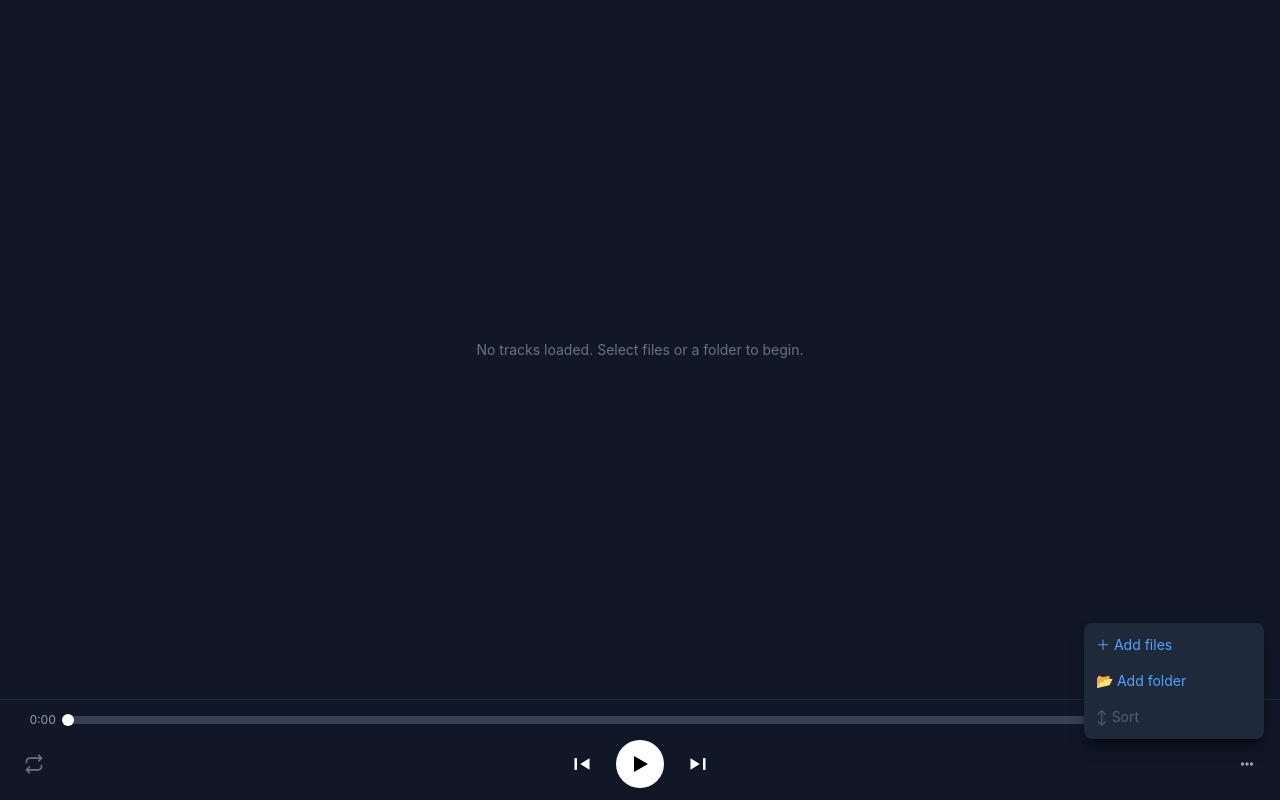
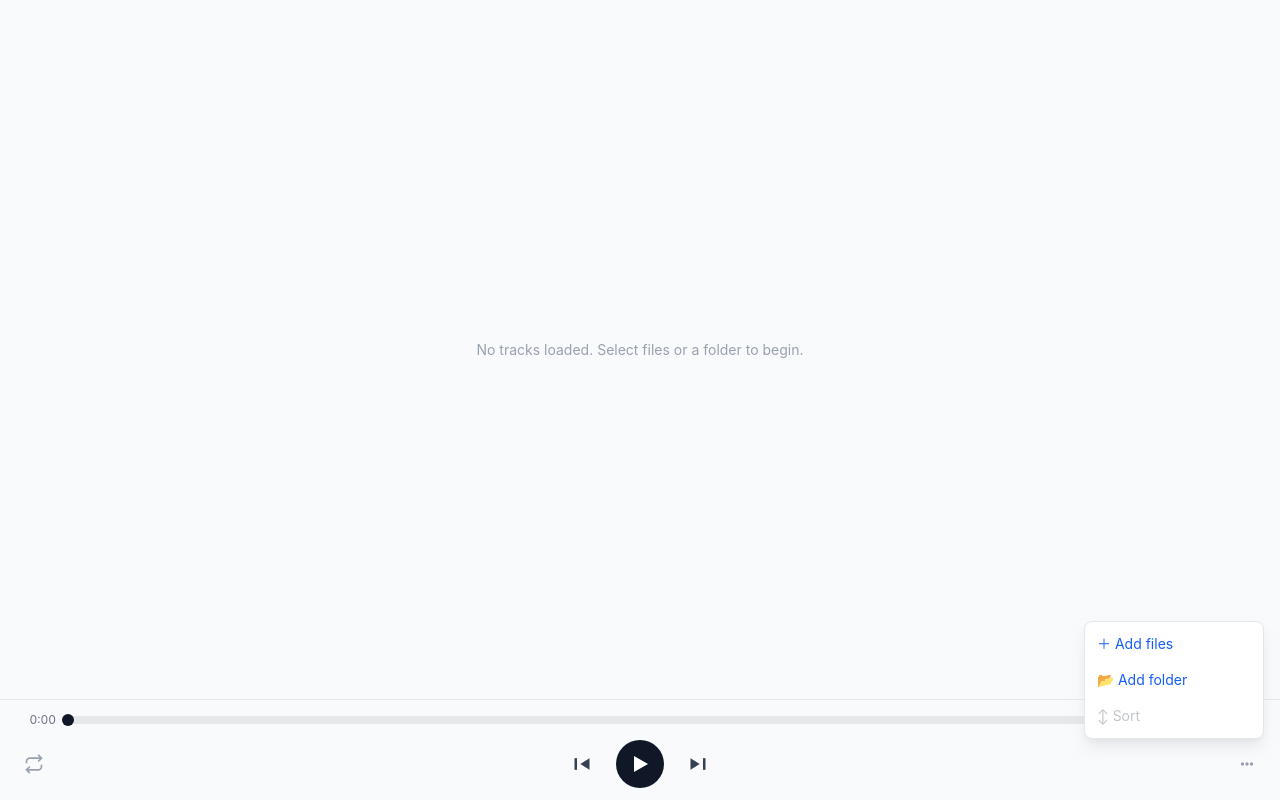
Before and after one commit to anfilat/repeit, a React (Vite) app: page / in a window 1280 px wide. Both pictures are taken after a click on the button 1247 px from the left and 764 px from the top of the page. Built offline with nearby package versions, Linux system fonts and the light colour scheme.

Commit message:
switch to the light theme

```diff
--- a/src/components/App.tsx
+++ b/src/components/App.tsx
@@ -275,17 +275,17 @@ export function App() {
   }, [playlist]);
 
   return (
-    <div className="flex flex-col overflow-hidden bg-gray-900 text-white" style={{ height: viewportHeight }}>
+    <div className="flex flex-col overflow-hidden bg-gray-50 text-gray-900" style={{ height: viewportHeight }}>
       {/* Loading overlay */}
       {playlist.loadingState.isLoading && (
-        <div className="fixed inset-0 bg-black/60 flex items-center justify-center z-50">
-          <div className="bg-gray-800 rounded-lg p-6 mx-4 min-w-[280px]">
+        <div className="fixed inset-0 bg-black/30 flex items-center justify-center z-50">
+          <div className="bg-white rounded-lg p-6 mx-4 min-w-[280px] shadow-lg">
             <p className="text-center mb-3 text-sm">
               Копирование файлов {playlist.loadingState.current}/{playlist.loadingState.total}
             </p>
-            <div className="w-full bg-gray-700 rounded-full h-2">
+            <div className="w-full bg-gray-200 rounded-full h-2">
               <div
-                className="bg-blue-500 h-2 rounded-full transition-all duration-200"
+                className="bg-blue-600 h-2 rounded-full transition-all duration-200"
                 style={{
                   width: `${playlist.loadingState.total > 0 ? (playlist.loadingState.current / playlist.loadingState.total) * 100 : 0}%`,
                 }}
@@ -297,11 +297,11 @@ export function App() {
 
       {/* Missing files modal */}
       {missingFiles.length > 0 && (
-        <div className="fixed inset-0 bg-black/60 flex items-center justify-center z-50">
-          <div className="bg-gray-800 rounded-lg p-6 mx-4 min-w-[280px] max-w-[400px]">
+        <div className="fixed inset-0 bg-black/30 flex items-center justify-center z-50">
+          <div className="bg-white rounded-lg p-6 mx-4 min-w-[280px] max-w-[400px] shadow-lg">
             <h2 className="text-lg font-semibold mb-3">Файлы не найдены</h2>
-            <p className="text-sm text-gray-300 mb-3">Следующие файлы отсутствуют:</p>
-            <ul className="text-sm text-gray-400 mb-4 max-h-40 overflow-y-auto">
+            <p className="text-sm text-gray-600 mb-3">Следующие файлы отсутствуют:</p>
+            <ul className="text-sm text-gray-500 mb-4 max-h-40 overflow-y-auto">
               {missingFiles.map(id => (
                 <li key={id}>• {id}</li>
               ))}
@@ -312,13 +312,13 @@ export function App() {
                   await handleClearPlaylist();
                   setMissingFiles([]);
                 }}
-                className="px-4 py-2 bg-red-600 hover:bg-red-500 rounded text-sm font-medium transition-colors"
+                className="px-4 py-2 bg-red-600 hover:bg-red-700 rounded text-sm font-medium transition-colors"
               >
                 Очистить плейлист
               </button>
               <button
                 onClick={() => setMissingFiles([])}
-                className="px-4 py-2 bg-blue-600 hover:bg-blue-500 rounded text-sm font-medium transition-colors"
+                className="px-4 py-2 bg-blue-600 hover:bg-blue-700 rounded text-sm font-medium transition-colors"
               >
                 ОК
               </button>
@@ -339,7 +339,7 @@ export function App() {
       />
 
       {/* Player bar */}
-      <footer className="border-t border-gray-800 px-4 py-3 flex flex-col gap-3">
+      <footer className="border-t border-gray-200 px-4 py-3 flex flex-col gap-3">
         <ProgressBar
           currentTime={audio.audioState.currentTime}
           duration={audio.audioState.duration}
@@ -350,7 +350,7 @@ export function App() {
           <div className="min-w-[60px]">
             <button
               onClick={cycleRepeat}
-              className={`p-2 rounded hover:bg-white/10 transition-colors ${playlist.state.repeat === 'off' ? 'text-gray-500' : 'text-blue-400'}`}
+              className={`p-2 rounded hover:bg-gray-100 transition-colors ${playlist.state.repeat === 'off' ? 'text-gray-400' : 'text-blue-600'}`}
               title={
                 playlist.state.repeat === 'off'
                   ? 'Repeat off'
--- a/src/components/PlayerControls.tsx
+++ b/src/components/PlayerControls.tsx
@@ -8,7 +8,11 @@ interface PlayerControlsProps {
 export function PlayerControls({ isPlaying, onPlayPause, onNext, onPrev }: PlayerControlsProps) {
   return (
     <div className="flex items-center justify-center gap-4">
-      <button onClick={onPrev} className="p-2 rounded hover:bg-white/10 transition-colors text-white" title="Previous">
+      <button
+        onClick={onPrev}
+        className="p-2 rounded hover:bg-gray-100 transition-colors text-gray-700"
+        title="Previous"
+      >
         <svg width="20" height="20" viewBox="0 0 24 24" fill="currentColor">
           <rect x="3" y="5" width="3" height="14" />
           <polygon points="21 5 10 12 21 19" />
@@ -17,7 +21,7 @@ export function PlayerControls({ isPlaying, onPlayPause, onNext, onPrev }: Playe
 
       <button
         onClick={onPlayPause}
-        className="p-3 rounded-full bg-white text-black hover:bg-gray-200 transition-colors"
+        className="p-3 rounded-full bg-gray-900 text-white hover:bg-gray-700 transition-colors"
         title={isPlaying ? 'Pause' : 'Play'}
       >
         {isPlaying ? (
@@ -32,7 +36,7 @@ export function PlayerControls({ isPlaying, onPlayPause, onNext, onPrev }: Playe
         )}
       </button>
 
-      <button onClick={onNext} className="p-2 rounded hover:bg-white/10 transition-colors text-white" title="Next">
+      <button onClick={onNext} className="p-2 rounded hover:bg-gray-100 transition-colors text-gray-700" title="Next">
         <svg width="20" height="20" viewBox="0 0 24 24" fill="currentColor">
           <rect x="18" y="5" width="3" height="14" />
           <polygon points="3 5 14 12 3 19" />
--- a/src/components/Playlist.tsx
+++ b/src/components/Playlist.tsx
@@ -38,7 +38,7 @@ export function Playlist({
 
   if (tracks.length === 0) {
     return (
-      <div className="flex-1 flex items-center justify-center text-gray-500 text-sm">
+      <div className="flex-1 flex items-center justify-center text-gray-400 text-sm">
         No tracks loaded. Select files or a folder to begin.
       </div>
     );
--- a/src/components/PlaylistItem.tsx
+++ b/src/components/PlaylistItem.tsx
@@ -71,13 +71,13 @@ export function PlaylistItem({
       ref={ref}
       style={style}
       className={`flex items-center gap-2 px-3 py-2 rounded cursor-pointer group ${
-        isActive ? 'bg-blue-600/20 text-blue-300' : 'hover:bg-white/5'
+        isActive ? 'bg-blue-600/10 text-blue-700' : 'hover:bg-gray-100'
       }`}
       onDoubleClick={onSelect}
     >
       {!isTouchDevice && (
         <button
-          className="cursor-grab active:cursor-grabbing text-gray-500 hover:text-gray-300 px-1"
+          className="cursor-grab active:cursor-grabbing text-gray-400 hover:text-gray-600 px-1"
           {...attributes}
           {...listeners}
         >
@@ -90,7 +90,7 @@ export function PlaylistItem({
         </button>
       )}
       <span className="flex-1 truncate text-sm">{track.name}</span>
-      <span className="text-xs text-gray-400">{formatDuration(track.duration)}</span>
+      <span className="text-xs text-gray-500">{formatDuration(track.duration)}</span>
       <TrackMenu
         onPlay={onSelect}
         onMoveUp={onMoveUp}
--- a/src/components/PlaylistMenu.tsx
+++ b/src/components/PlaylistMenu.tsx
@@ -32,7 +32,7 @@ export function PlaylistMenu({ onAddFiles, onAddFolder, onSort, onClear, hasTrac
     <div ref={menuRef} className="relative">
       <button
         onClick={() => setOpen(v => !v)}
-        className="p-2 rounded hover:bg-white/10 transition-colors text-gray-400 hover:text-white"
+        className="p-2 rounded hover:bg-gray-100 transition-colors text-gray-400 hover:text-gray-700"
         title="Playlist actions"
       >
         <svg width="18" height="18" viewBox="0 0 16 16" fill="currentColor">
@@ -42,30 +42,30 @@ export function PlaylistMenu({ onAddFiles, onAddFolder, onSort, onClear, hasTrac
         </svg>
       </button>
       {open && (
-        <div className="absolute right-0 bottom-full mb-2 bg-gray-800 rounded-lg shadow-lg shadow-black/50 py-1 min-w-[180px] z-50">
+        <div className="absolute right-0 bottom-full mb-2 bg-white rounded-lg shadow-lg shadow-gray-300/50 py-1 min-w-[180px] z-50 border border-gray-200">
           <button
             onClick={() => handleAction(onAddFiles)}
-            className="w-full text-left px-3 py-2 text-sm text-blue-400 hover:bg-white/5 transition-colors"
+            className="w-full text-left px-3 py-2 text-sm text-blue-600 hover:bg-gray-100 transition-colors"
           >
             {'\uFF0B'} Add files
           </button>
           <button
             onClick={() => handleAction(onAddFolder)}
-            className="w-full text-left px-3 py-2 text-sm text-blue-400 hover:bg-white/5 transition-colors"
+            className="w-full text-left px-3 py-2 text-sm text-blue-600 hover:bg-gray-100 transition-colors"
           >
             {'\uD83D\uDCC2'} Add folder
           </button>
           <button
             onClick={() => handleAction(onSort)}
             disabled={!hasTracks}
-            className="w-full text-left px-3 py-2 text-sm text-gray-300 hover:bg-white/5 transition-colors disabled:opacity-30 disabled:pointer-events-none"
+            className="w-full text-left px-3 py-2 text-sm text-gray-700 hover:bg-gray-100 transition-colors disabled:opacity-30 disabled:pointer-events-none"
           >
             {'\u2195'} Sort
           </button>
           {hasTracks && (
             <button
               onClick={() => handleAction(onClear)}
-              className="w-full text-left px-3 py-2 text-sm text-red-400 hover:bg-white/5 transition-colors"
+              className="w-full text-left px-3 py-2 text-sm text-red-600 hover:bg-gray-100 transition-colors"
             >
               {'\uD83D\uDDD1'} Clear all
             </button>
--- a/src/components/ProgressBar.tsx
+++ b/src/components/ProgressBar.tsx
@@ -71,18 +71,18 @@ export function ProgressBar({ currentTime, duration, onSeek }: ProgressBarProps)
 
   return (
     <div className="flex items-center gap-3 w-full">
-      <span className="text-xs text-gray-400 w-10 text-right tabular-nums">{formatTime(displayTime)}</span>
+      <span className="text-xs text-gray-500 w-10 text-right tabular-nums">{formatTime(displayTime)}</span>
       <div
         ref={barRef}
         onClick={handleClick}
         onMouseDown={handleMouseDown}
-        className="flex-1 h-2 bg-gray-700 rounded-full cursor-pointer relative"
+        className="flex-1 h-2 bg-gray-200 rounded-full cursor-pointer relative"
       >
-        <div className="h-full bg-blue-500 rounded-full relative" style={{ width: `${progress}%` }}>
-          <div className="absolute right-0 top-1/2 -translate-y-1/2 w-3 h-3 bg-white rounded-full translate-x-1/2" />
+        <div className="h-full bg-blue-600 rounded-full relative" style={{ width: `${progress}%` }}>
+          <div className="absolute right-0 top-1/2 -translate-y-1/2 w-3 h-3 bg-gray-900 rounded-full translate-x-1/2" />
         </div>
       </div>
-      <span className="text-xs text-gray-400 w-10 tabular-nums">{formatTime(duration)}</span>
+      <span className="text-xs text-gray-500 w-10 tabular-nums">{formatTime(duration)}</span>
     </div>
   );
 }
```
Also changed, not shown: src/components/TrackMenu.tsx (+6 -6 lines).
